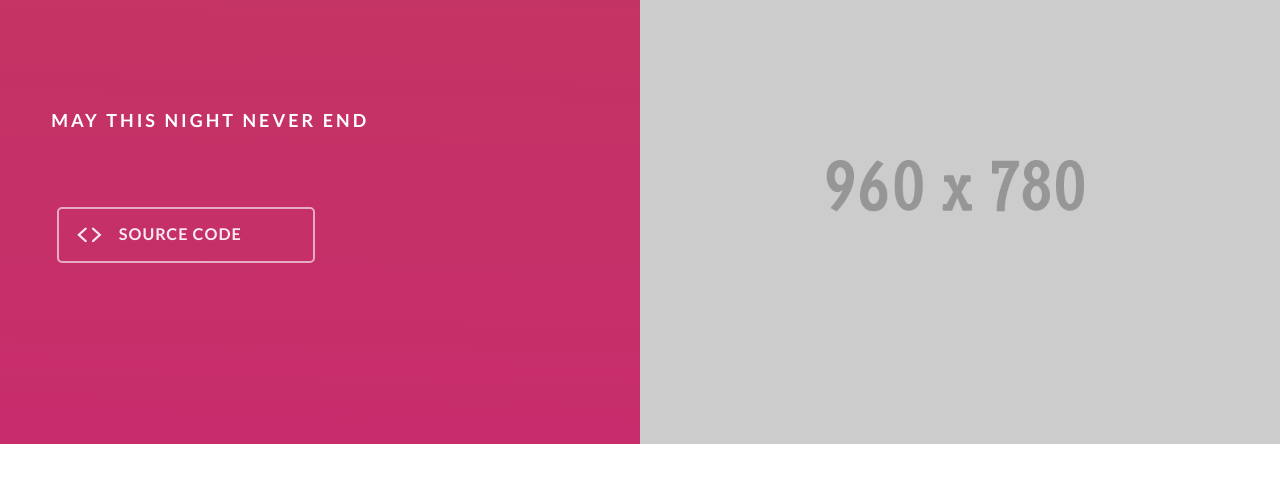
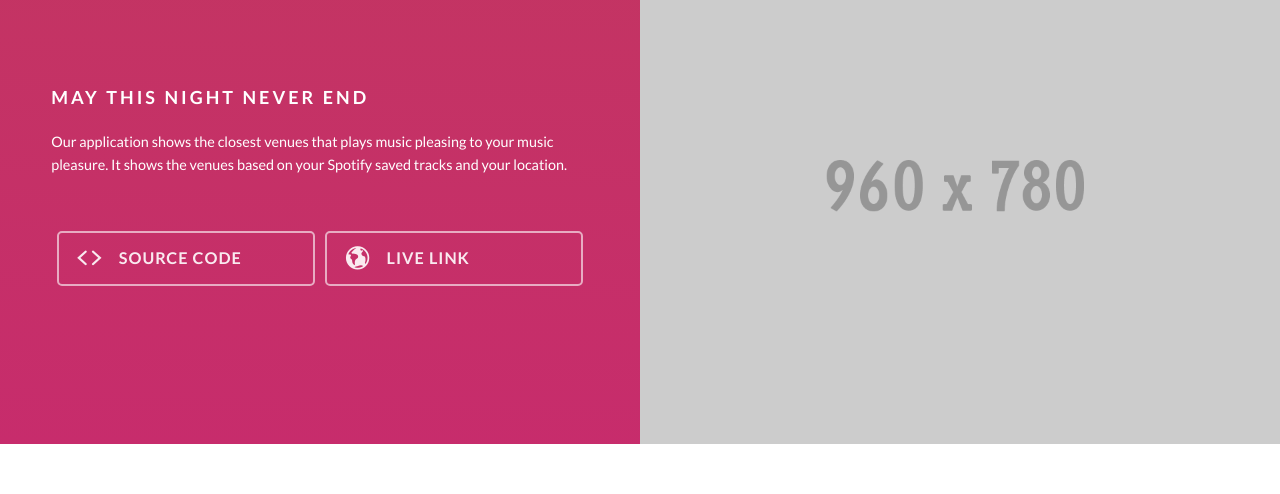
Before and after one commit to diversify/diversify.github.io, a plain HTML site: page index.html in a window 1280 px wide. Shown: the part 4880-5374 px from the top of the page. Drawn offline with Linux system fonts and the light colour scheme; a script that the page names is missing.

Commit message:
Regenerate template

```diff
--- a/index.html
+++ b/index.html
@@ -184,10 +184,18 @@
           <div class="team__info">
             <h2>May This Night Never End</h2>
 
+            <div class="team__description">
+              <p>
+                Our application shows the closest venues that plays music pleasing to your music pleasure. It shows the venues based on your Spotify saved tracks and your location.
+              </p>
+            </div>
 
             <ul class="team__links">
               <li><a href="https://github.com/diversify/may-this-night-never-end" title="diversify/may-this-night-never-end">
                 <span class="icon"></span> Source code</a>
+              </li>
+              <li><a href="https://diversify.github.com/may-this-night-never-end" title="https://diversify.github.com/may-this-night-never-end">
+                <span class="icon">🌎</span> Live link</a>
               </li>
             </ul>
           </div>
```
